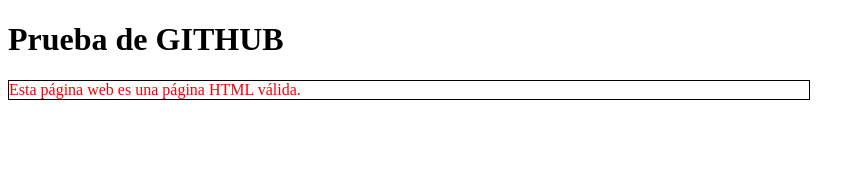
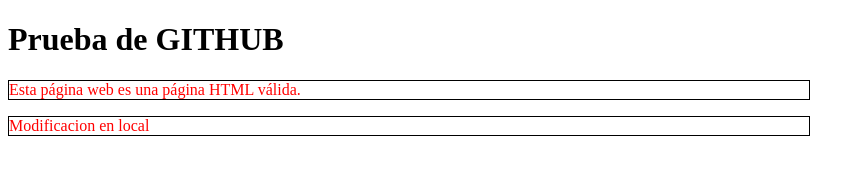
Before and after one commit to AaronCM2705/Prueba-1, a plain HTML site: page index.html in a window 1280 px wide. Shown: the whole page, without its empty margins (0-865 px from the left). Drawn offline with Linux system fonts and the light colour scheme.

Commit message:
Modificacion en local

```diff
--- a/index.html
+++ b/index.html
@@ -10,5 +10,6 @@
 <body>
   <h1>Prueba de GITHUB</h1>
   <p>Esta página web es una página HTML válida.</p>
+  <p>Modificacion en local</p>
 </body>
 </html>
```
